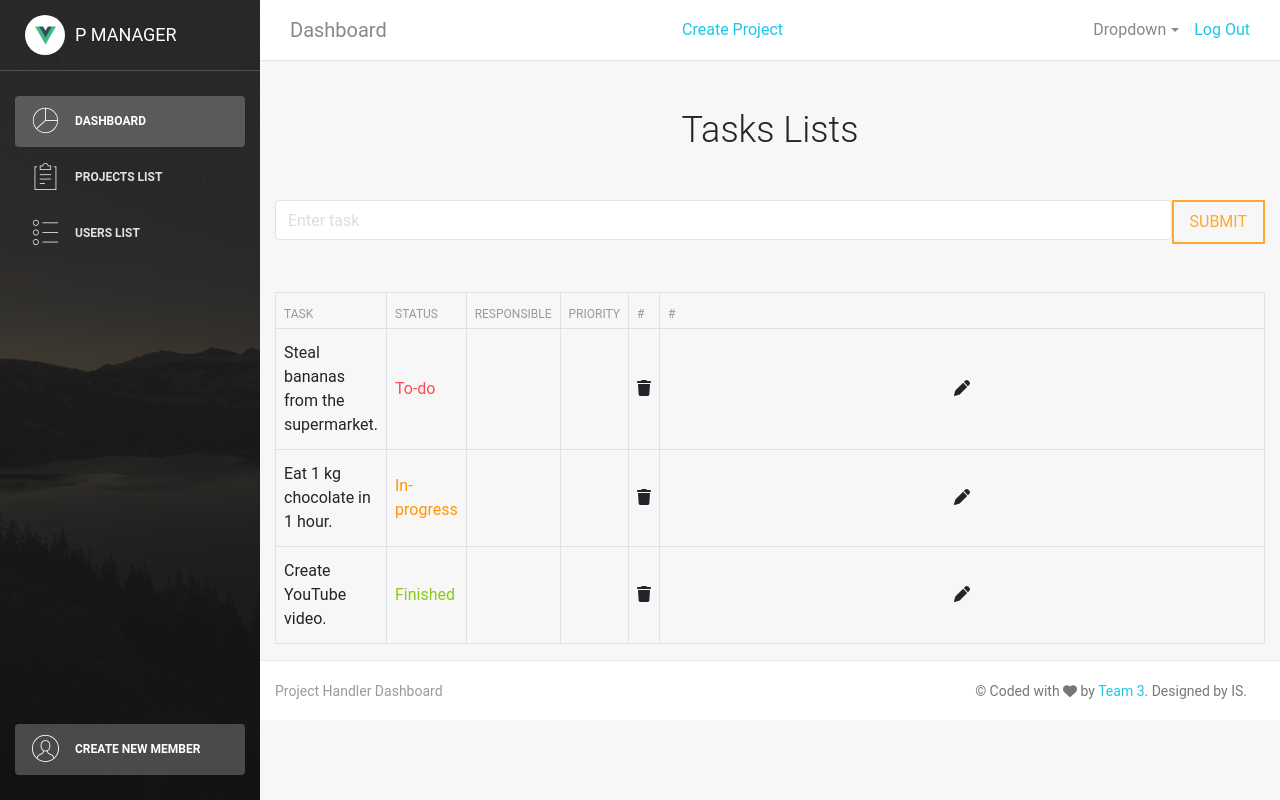
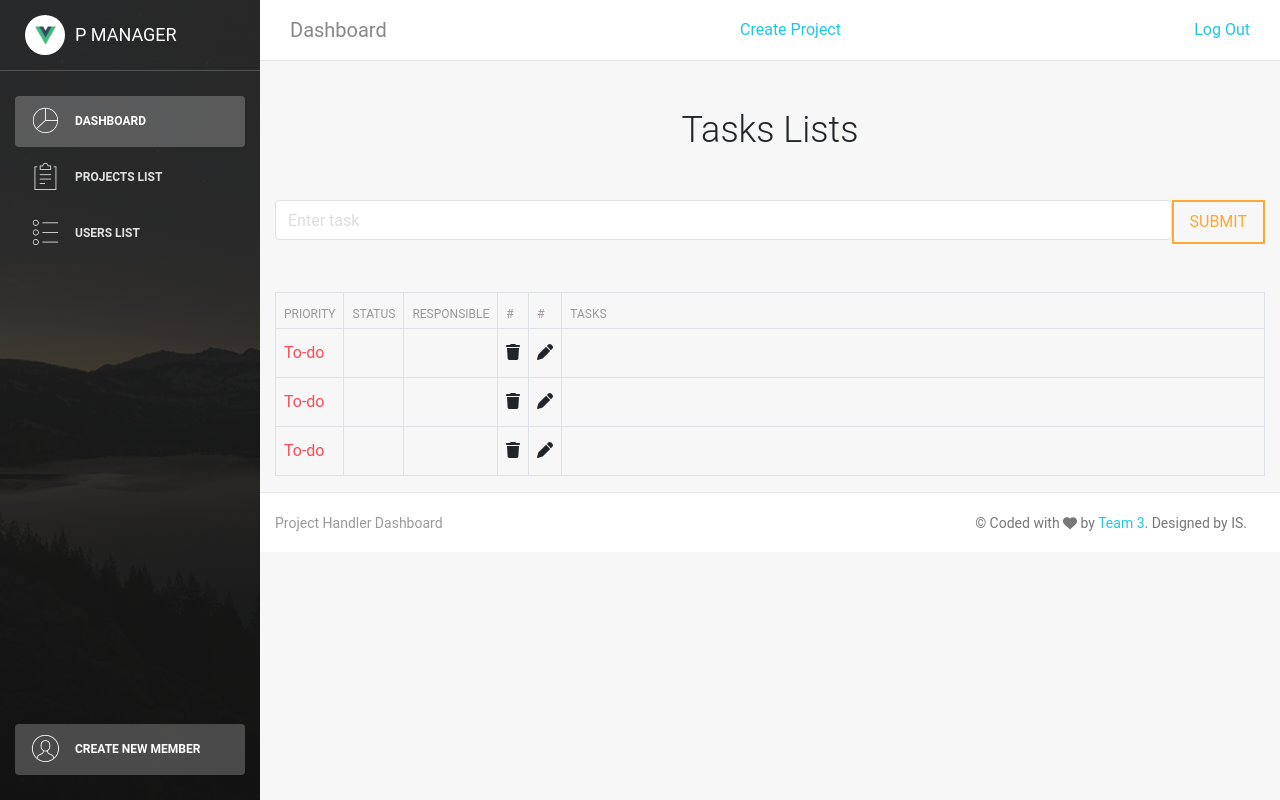
Before and after one commit to ManuelBalderramaCh/vue-project-front, a Vue app: page /#/admin/overview in a window 1280 px wide. Built offline with nearby package versions, Linux system fonts and the light colour scheme; what v-tooltip would draw is missing.

Commit message:
"Fixed" task bar

```diff
--- a/src/layout/TopNavbar.vue
+++ b/src/layout/TopNavbar.vue
@@ -15,15 +15,6 @@
           </li>
         </ul>
         <ul class="navbar-nav ml-auto">
-          <base-dropdown title="Dropdown">
-            <a class="dropdown-item" href="#">Action</a>
-            <a class="dropdown-item" href="#">Another action</a>
-            <a class="dropdown-item" href="#">Something</a>
-            <a class="dropdown-item" href="#">Another action</a>
-            <a class="dropdown-item" href="#">Something</a>
-            <div class="divider"></div>
-            <a class="dropdown-item" href="#">Separated link</a>
-          </base-dropdown>
           <li class="nav-item">
             <router-link to="/login">Log Out</router-link>
           </li>
--- a/src/pages/Overview.vue
+++ b/src/pages/Overview.vue
@@ -1,9 +1,9 @@
 <template>
   <div class="container" style="max-width: 1200px">
-    <!-- Heading -->
+
     <h2 class="text-center mt-5">Tasks Lists</h2>
 
-    <!-- Input -->
+
     <div class="d-flex mt-5">
       <input
         type="text"
@@ -20,21 +20,21 @@
     <table class="table table-bordered mt-5">
       <thead>
         <tr>
-          <th scope="col">Task</th>
+          <th scope="col">Priority</th>
           <th scope="col" style="width: 120px">Status</th>
           <th scope="col" style="width: 120px">Responsible</th>
-          <th scope="col" style="width: 120px">Priority</th>
-          <th scope="col" class="text-center">#</th>
-          <th scope="col" class="text-center">#</th>
+          <th scope="col" style="width: 120px">#</th>
+          <th scope="col" style="width: 120px">#</th>
+          <th scope="col" class="text-center">Tasks</th>
         </tr>
       </thead>
       <tbody>
         <tr v-for="(task, index) in tasks" :key="index">
-          <td>
+          <!-- <td>
             <span :class="{ 'line-through': task.status === 'finished' }">
               {{ task.name }}
             </span>
-          </td>
+          </td> -->
           <td>
             <span
               class="pointer noselect"
@@ -60,6 +60,11 @@
               <p class="fa fa-pen pointer"></p>
             </div>
           </td>
+          <td class="text-center">
+            <span :class="{ 'line-through': task.status === 'finished' }">
+              {{ task.name }}
+            </span>
+          </td>
         </tr>
       </tbody>
     </table>
@@ -81,16 +86,16 @@ export default {
       /* Status could be: 'to-do' / 'in-progress' / 'finished' */
       tasks: [
         {
-          name: "Steal bananas from the supermarket.",
+          name: "",
           status: "to-do",
         },
         {
-          name: "Eat 1 kg chocolate in 1 hour.",
-          status: "in-progress",
+          name: "",
+          status: "to-do",
         },
         {
-          name: "Create YouTube video.",
-          status: "finished",
+          name: "",
+          status: "to-do",
         },
       ],
     };
--- a/src/pages/TableList.vue
+++ b/src/pages/TableList.vue
@@ -73,6 +73,7 @@ export default {
         axios.delete(`http://localhost:3000/projects/${projectId}`)
         .then(res => {
             console.log(res);
+            this.list();
         }).catch(err => {
             this.msg = err.response.data.message;
             console.log(err);
--- a/src/pages/UsersList.vue
+++ b/src/pages/UsersList.vue
@@ -81,6 +81,7 @@ export default {
             axios.delete(`http://localhost:3000/members/${memberId}`)
             .then(res => {
                 console.log(res);
+                this.list();
             }).catch(err => {
                 this.msg = err.response.data.message;
                 console.log(err);
```
